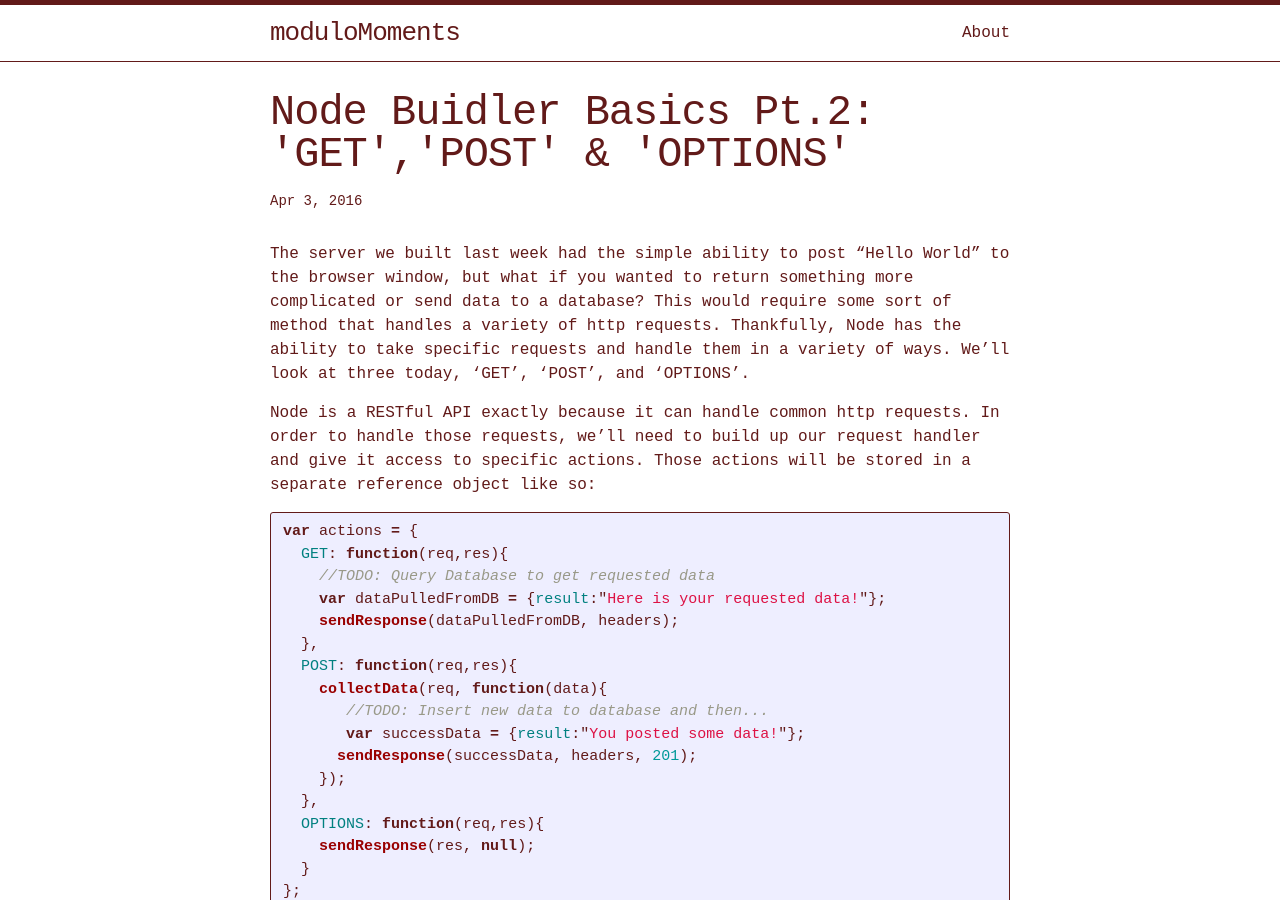
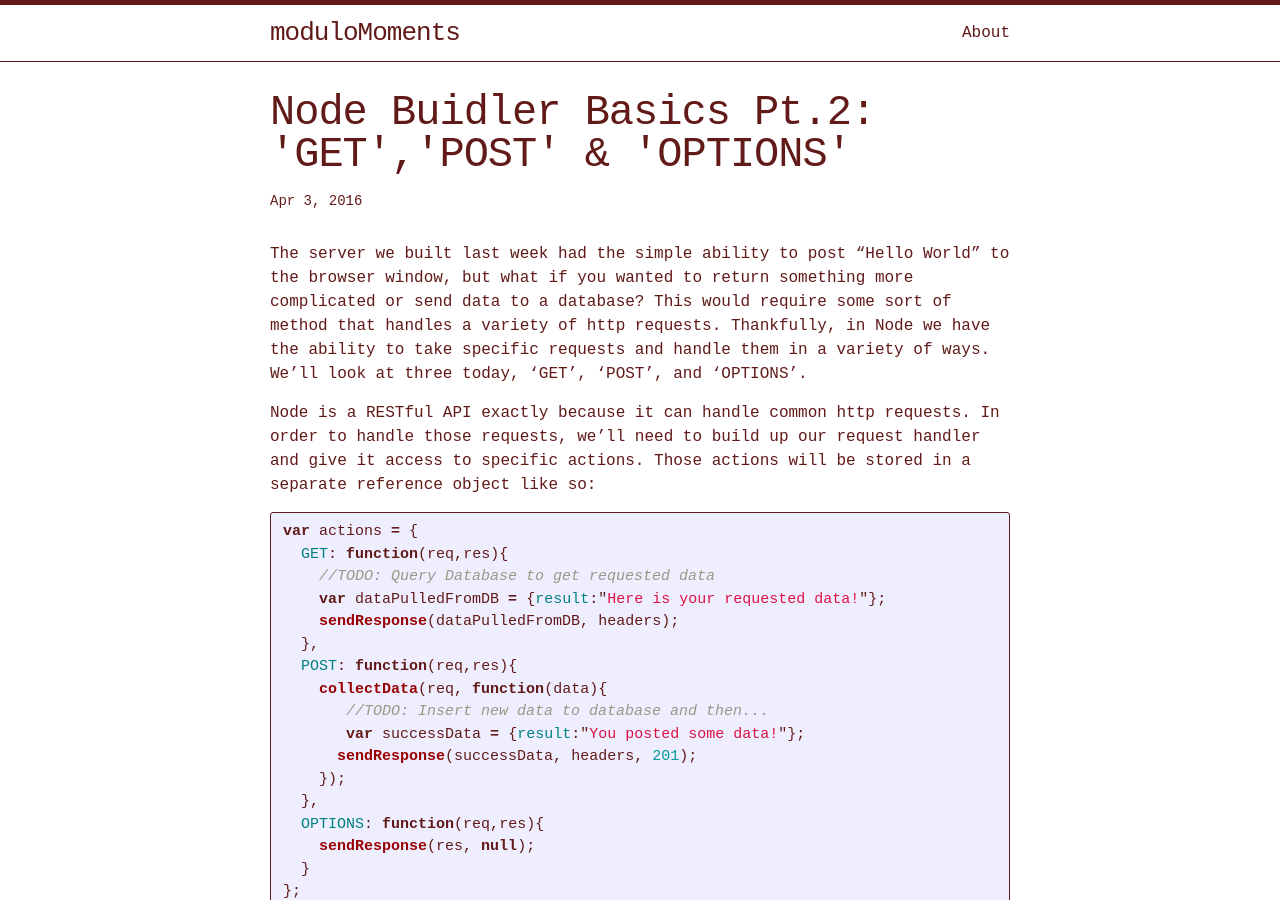
Before and after one commit to rdbruhn/blog, a Jekyll site: the page built from _posts/2016-04-03-BB-Node-Server-Basics-Pt2.markdown, in a window 1280 px wide and 900 px high. Built offline with Jekyll 4.4.1, drawn with Linux system fonts in a browser that asks for light colours; comment, search, counter and statistics services are not loaded.

Commit message:
Edit recent post

```diff
--- a/_posts/2016-04-03-BB-Node-Server-Basics-Pt2.markdown
+++ b/_posts/2016-04-03-BB-Node-Server-Basics-Pt2.markdown
@@ -6,7 +6,7 @@ categories: Back end, node, basics
 comments: true
 ---
 
-The server we built last week had the simple ability to post "Hello World" to the browser window, but what if you wanted to return something more complicated or send data to a database? This would require some sort of method that handles a variety of http requests. Thankfully, Node has the ability to take specific requests and handle them in a variety of ways. We'll look at three today, 'GET', 'POST', and 'OPTIONS'.
+The server we built last week had the simple ability to post "Hello World" to the browser window, but what if you wanted to return something more complicated or send data to a database? This would require some sort of method that handles a variety of http requests. Thankfully, in Node we have the ability to take specific requests and handle them in a variety of ways. We'll look at three today, 'GET', 'POST', and 'OPTIONS'.
 
 Node is a RESTful API exactly because it can handle common http requests. In order to handle those requests, we'll need to build up our request handler and give it access to specific actions. Those actions will be stored in a separate reference object like so:
 {% highlight javascript %}
```
